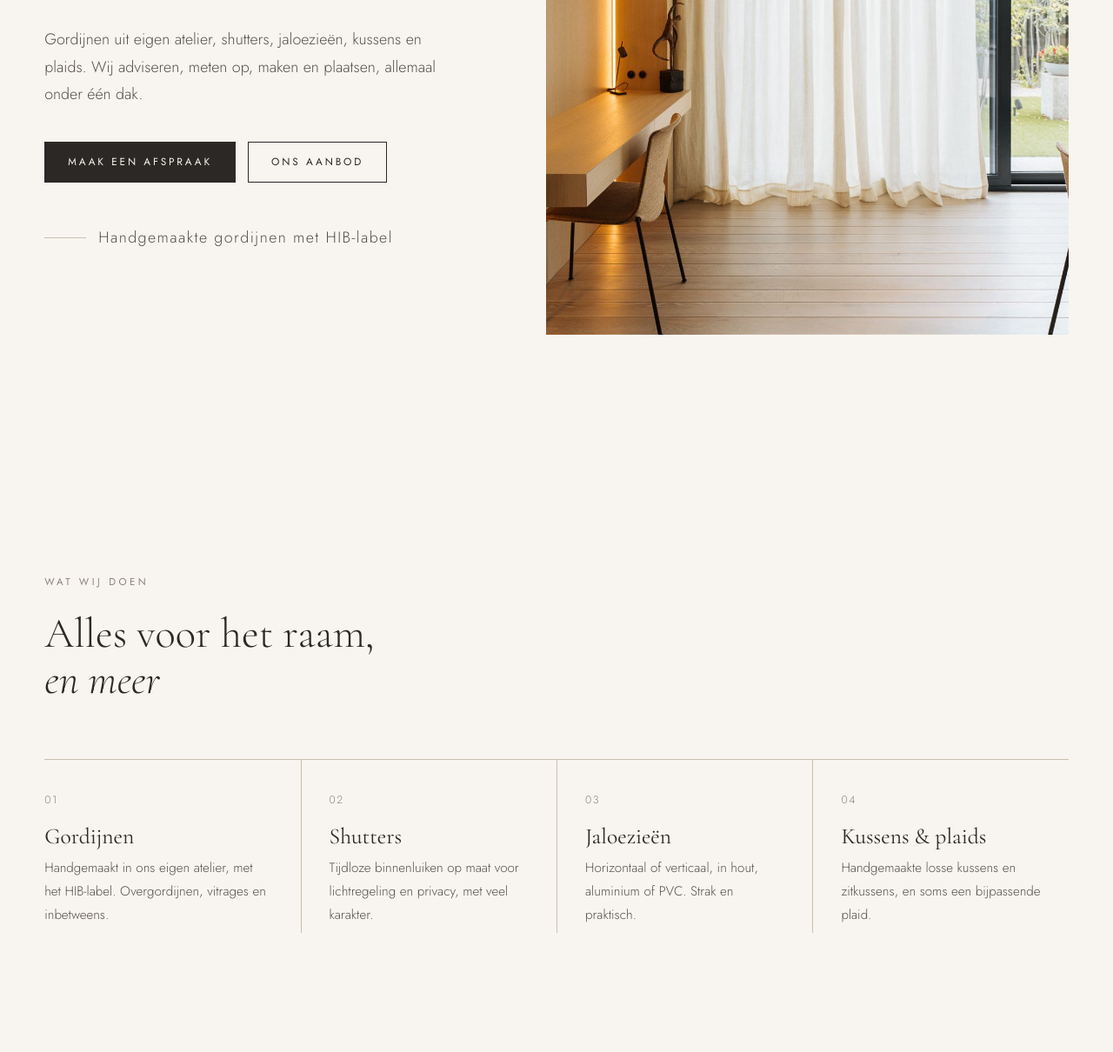
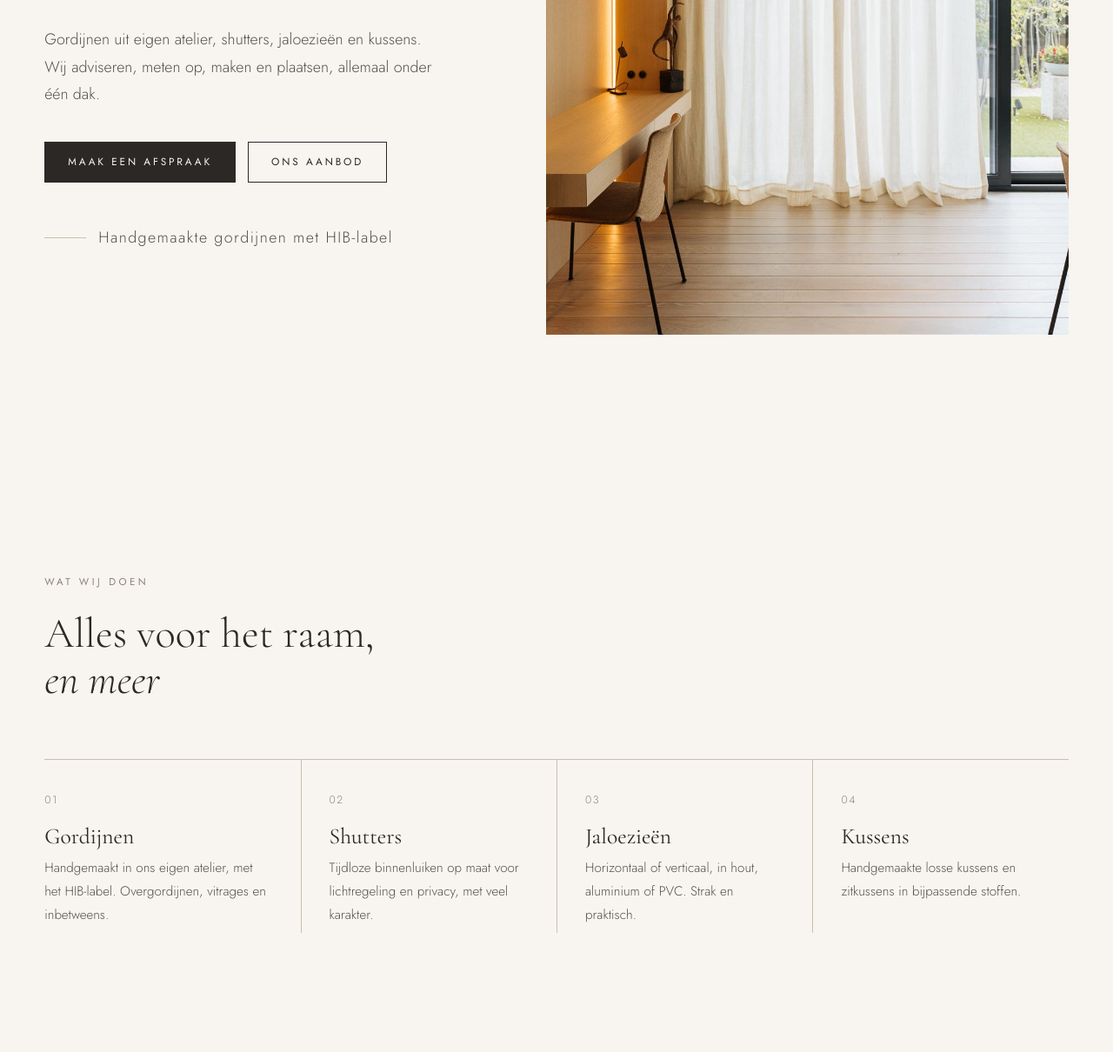
Before and after one commit to jeanlouisvandewalle/soete-raamdecoratie, a plain HTML site: page index.html in a window 1280 px wide. Shown: the part 510-1720 px from the top of the page at 87% size. Drawn offline with nearby package versions, Linux system fonts and the light colour scheme.

Commit message:
Plaids en antwoordtermijn contactformulier verwijderd
Co-Authored-By: Claude Opus 5.5 <noreply@anthropic.com>

```diff
--- a/index.html
+++ b/index.html
@@ -4,7 +4,7 @@
   <meta charset="utf-8">
   <meta name="viewport" content="width=device-width, initial-scale=1">
   <title>Raamdecoratie Soete — Handgemaakte gordijnen & raamdecoratie op maat</title>
-  <meta name="description" content="Raamdecoratie Soete: handgemaakte gordijnen (HIB-label), shutters, jaloezieën, kussens en plaids. Persoonlijk advies en vakkundige plaatsing.">
+  <meta name="description" content="Raamdecoratie Soete: handgemaakte gordijnen (HIB-label), shutters, jaloezieën en kussens. Persoonlijk advies en vakkundige plaatsing.">
   <link rel="preconnect" href="https://fonts.googleapis.com">
   <link rel="preconnect" href="https://fonts.gstatic.com" crossorigin>
   <link href="https://fonts.googleapis.com/css2?family=Cormorant+Garamond:ital,wght@0,300;0,400;0,500;1,300;1,400&family=Jost:wght@300;400&display=swap" rel="stylesheet">
@@ -39,7 +39,7 @@
       <div class="hero__text reveal">
         <span class="eyebrow">Raamdecoratie op maat</span>
         <h1>Handgemaakt voor <em>jouw</em> interieur</h1>
-        <p>Gordijnen uit eigen atelier, shutters, jaloezieën, kussens en plaids. Wij adviseren, meten op, maken en plaatsen, allemaal onder één dak.</p>
+        <p>Gordijnen uit eigen atelier, shutters, jaloezieën en kussens. Wij adviseren, meten op, maken en plaatsen, allemaal onder één dak.</p>
         <div class="hero__actions">
           <a class="btn btn--solid" href="contact.html">Maak een afspraak</a>
           <a class="btn" href="producten.html">Ons aanbod</a>
@@ -77,8 +77,8 @@
         </a>
         <a class="service" href="producten.html#kussens">
           <span class="service__num">04</span>
-          <h3>Kussens &amp; plaids</h3>
-          <p>Handgemaakte losse kussens en zitkussens, en soms een bijpassende plaid.</p>
+          <h3>Kussens</h3>
+          <p>Handgemaakte losse kussens en zitkussens in bijpassende stoffen.</p>
         </a>
       </div>
     </div>
@@ -173,7 +173,7 @@
           <li><a href="producten.html#gordijnen">Gordijnen</a></li>
           <li><a href="producten.html#shutters">Shutters</a></li>
           <li><a href="producten.html#jaloezieen">Jaloezieën</a></li>
-          <li><a href="producten.html#kussens">Kussens &amp; plaids</a></li>
+          <li><a href="producten.html#kussens">Kussens</a></li>
         </ul>
       </div>
       <div>
```
Also changed, not shown: contact.html (+1 -2 lines), over-ons.html (+1 -1 lines), producten.html (+6 -6 lines), projecten.html (+1 -1 lines).
